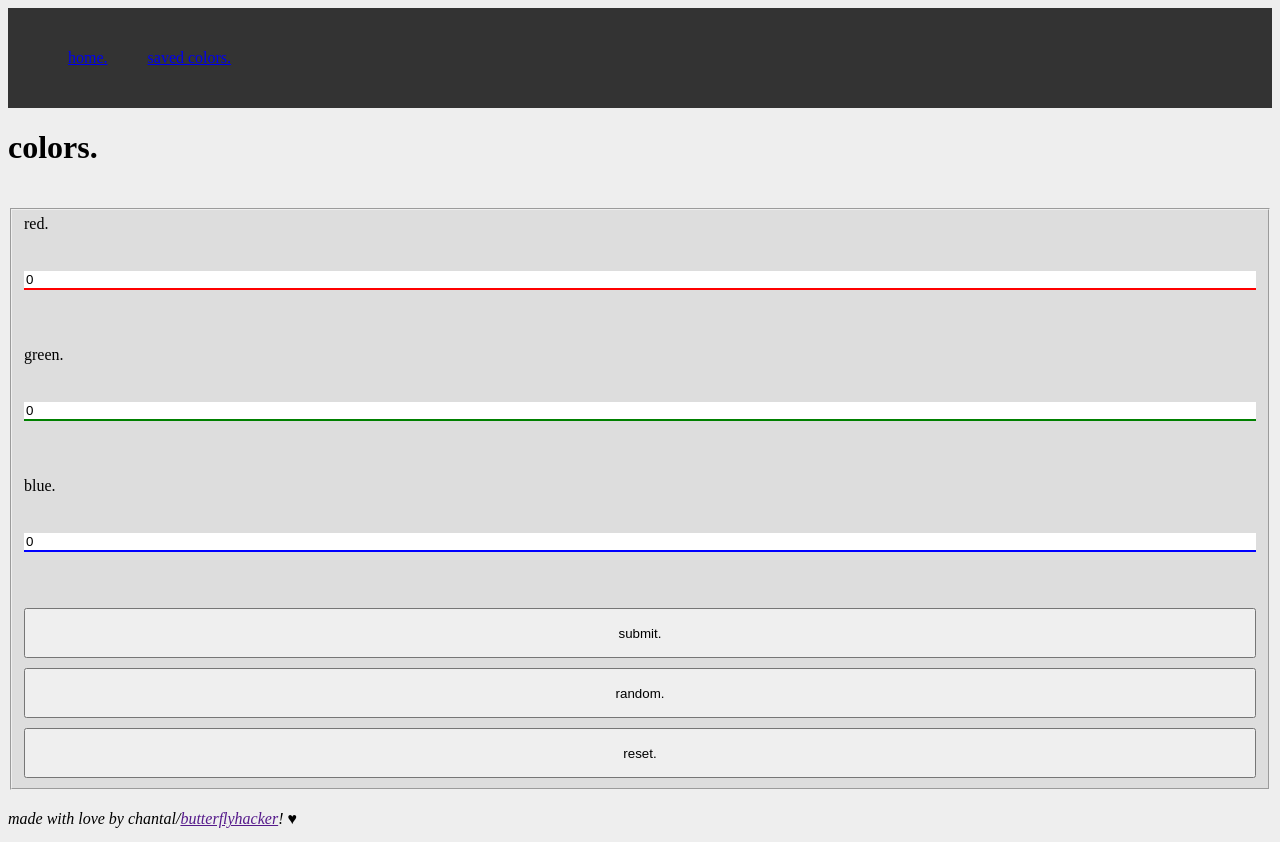
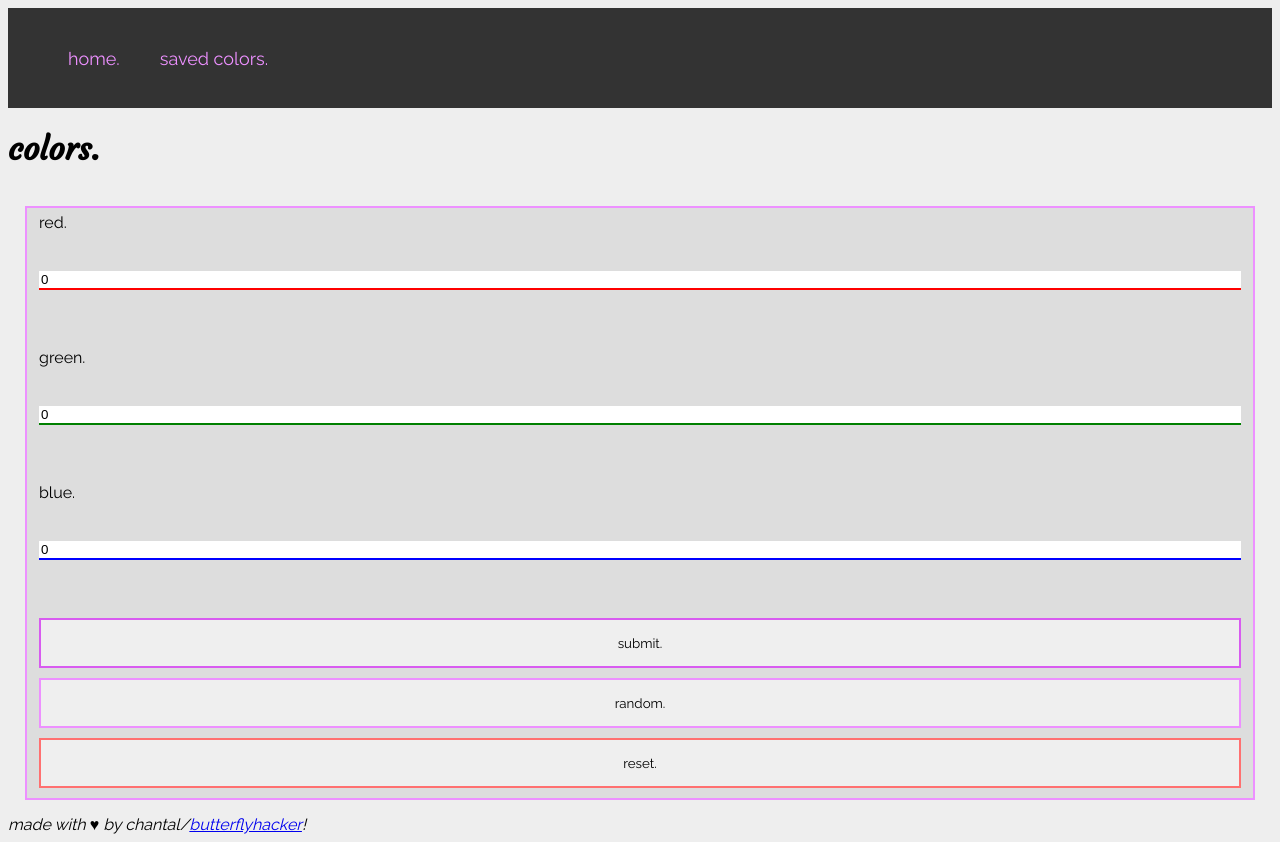
Before and after one commit to 0xbutterflyhacker/palette-gen, a React (Vite) app: page / in a window 1280 px wide. Built offline with nearby package versions, Linux system fonts and the light colour scheme.

Commit message:
styling edits

```diff
--- a/src/index.html
+++ b/src/index.html
@@ -6,11 +6,19 @@
     <title>colors.</title>
     <script type="module" src="main.tsx"></script>
     <link rel="stylesheet" href="styles.css" />
+    <link
+      rel="stylesheet"
+      href="https://fonts.googleapis.com/css2?family=Courgette&family=Raleway" />
   </head>
   <body>
     <div id="root"></div>
   </body>
   <footer>
-    <em>made with love by chantal/<a href="">butterflyhacker</a>! &#9829;</em>
+    <em>
+      made with &#9829; by chantal/<a
+        href="https://github.com/0xbutterflyhacker/"
+        >butterflyhacker</a
+      >!</em
+    >
   </footer>
 </html>
--- a/src/main.tsx
+++ b/src/main.tsx
@@ -4,7 +4,9 @@ import { BrowserRouter as Router, Route, Link, Routes } from 'react-router-dom';
 
 import * as Color from 'src/colors';
 
-const savedColors = React.createContext<Color.color[]>([]);
+const savedColors: React.Context<Set<Color.color>> = React.createContext<
+  Set<Color.color>
+>(new Set<Color.color>());
 
 ReactDOM.createRoot(document.querySelector('#root')!).render(<App />);
 
@@ -145,10 +147,11 @@ function ResultComp(props: {
   currentColor: Color.color;
   colorSetter: React.Dispatch<React.SetStateAction<Color.color | undefined>>;
 }) {
-  const savedList: Color.color[] = React.useContext(savedColors);
-  const save = (): void => {
+  const savedList: Set<Color.color> = React.useContext(savedColors);
+  const toggleSave = (): void => {
     const savedSet: Set<Color.color> = new Set(savedList);
-    if (!savedSet.has(props.currentColor)) savedList.push(props.currentColor);
+    if (!savedSet.has(props.currentColor)) savedList.add(props.currentColor);
+    else savedList.delete(props.currentColor);
   };
   const toggleHide = (
     e: React.MouseEvent<HTMLButtonElement>,
@@ -161,7 +164,9 @@ function ResultComp(props: {
   };
   return (
     <>
-      <div id="form-results">
+      <div
+        id="form-results"
+        style={{ border: `3px dashed ${props.currentColor.hex}` }}>
         <h2>your color is:</h2>
         <br />
         <div id="form-color">
@@ -169,7 +174,7 @@ function ResultComp(props: {
         </div>
         <button
           className="save"
-          onClick={save}
+          onClick={toggleSave}
           style={{ border: `2px solid ${props.currentColor.hex}` }}>
           save this color.
         </button>
@@ -180,7 +185,10 @@ function ResultComp(props: {
         }}>
         show/hide results.
       </button>
-      <div id="schemes" data-vis="true">
+      <div
+        id="schemes"
+        data-vis="true"
+        style={{ border: `3px dashed ${props.currentColor.hex}` }}>
         <SchemeComp currentColor={props.currentColor} />
       </div>
       <button
@@ -189,7 +197,10 @@ function ResultComp(props: {
         }}>
         show/hide visibility.
       </button>
-      <div id="visibility" data-vis="true">
+      <div
+        id="visibility"
+        data-vis="true"
+        style={{ border: `3px dashed ${props.currentColor.hex}` }}>
         <VisibilityComp currentColor={props.currentColor} />
       </div>
       <ColorForm colorSetter={props.colorSetter} />
@@ -215,60 +226,64 @@ function VisibilityComp(props: { currentColor: Color.color }) {
 }
 function VisibilityBox(props: { text: Color.color; background: Color.color }) {
   return (
+    <>
       <div className="vis-group">
-      <h3>{`${props.text.hex} on ${props.background.hex}`}</h3>
         <div
           style={{
             background: `${props.background.hex}`,
             color: `${props.text.hex}`,
             border: `2px solid ${props.text.hex}`,
           }}>
+          <h1>{`${props.text.hex} on ${props.background.hex}`}</h1>
+          <hr />
           <h2>large title.</h2>
           <h5>subtitle.</h5>
           <p>
             Lorem ipsum dolor sit amet, consectetur adipiscing elit, sed do
-          eiusmod tempor incididunt ut labore et dolore magna aliqua. Consequat
-          mauris nunc congue nisi vitae suscipit tellus mauris. Vitae turpis
-          massa sed elementum tempus egestas sed sed. Venenatis cras sed felis
-          eget velit aliquet sagittis id consectetur. Urna condimentum mattis
-          pellentesque id nibh tortor id aliquet lectus. Urna porttitor rhoncus
-          dolor purus non enim. Sit amet est placerat in egestas erat imperdiet
-          sed euismod. Blandit volutpat maecenas volutpat blandit aliquam.
-          Porttitor eget dolor morbi non arcu risus quis varius. Posuere ac ut
-          consequat semper viverra nam. Ac orci phasellus egestas tellus.
-          Pharetra convallis posuere morbi leo urna. Dictumst vestibulum rhoncus
-          est pellentesque elit. Id aliquet lectus proin nibh nisl. Vel orci
-          porta non pulvinar neque laoreet suspendisse. Volutpat lacus laoreet
-          non curabitur gravida arcu ac.
+            eiusmod tempor incididunt ut labore et dolore magna aliqua.
+            Consequat mauris nunc congue nisi vitae suscipit tellus mauris.
+            Vitae turpis massa sed elementum tempus egestas sed sed. Venenatis
+            cras sed felis eget velit aliquet sagittis id consectetur. Urna
+            condimentum mattis pellentesque id nibh tortor id aliquet lectus.
+            Urna porttitor rhoncus dolor purus non enim. Sit amet est placerat
+            in egestas erat imperdiet sed euismod. Blandit volutpat maecenas
+            volutpat blandit aliquam. Porttitor eget dolor morbi non arcu risus
+            quis varius. Posuere ac ut consequat semper viverra nam. Ac orci
+            phasellus egestas tellus. Pharetra convallis posuere morbi leo urna.
+            Dictumst vestibulum rhoncus est pellentesque elit. Id aliquet lectus
+            proin nibh nisl. Vel orci porta non pulvinar neque laoreet
+            suspendisse. Volutpat lacus laoreet non curabitur gravida arcu ac.
           </p>
         </div>
-      <h3>{`${props.background.hex} on ${props.text.hex}`}</h3>
         <div
           style={{
             background: `${props.text.hex}`,
             color: `${props.background.hex}`,
             border: `2px solid ${props.background.hex}`,
           }}>
+          <h1>{`${props.background.hex} on ${props.text.hex}`}</h1>
+          <hr />
           <h2>large title.</h2>
           <h5>subtitle.</h5>
           <p>
             Lorem ipsum dolor sit amet, consectetur adipiscing elit, sed do
-          eiusmod tempor incididunt ut labore et dolore magna aliqua. Consequat
-          mauris nunc congue nisi vitae suscipit tellus mauris. Vitae turpis
-          massa sed elementum tempus egestas sed sed. Venenatis cras sed felis
-          eget velit aliquet sagittis id consectetur. Urna condimentum mattis
-          pellentesque id nibh tortor id aliquet lectus. Urna porttitor rhoncus
-          dolor purus non enim. Sit amet est placerat in egestas erat imperdiet
-          sed euismod. Blandit volutpat maecenas volutpat blandit aliquam.
-          Porttitor eget dolor morbi non arcu risus quis varius. Posuere ac ut
-          consequat semper viverra nam. Ac orci phasellus egestas tellus.
-          Pharetra convallis posuere morbi leo urna. Dictumst vestibulum rhoncus
-          est pellentesque elit. Id aliquet lectus proin nibh nisl. Vel orci
-          porta non pulvinar neque laoreet suspendisse. Volutpat lacus laoreet
-          non curabitur gravida arcu ac.
+            eiusmod tempor incididunt ut labore et dolore magna aliqua.
+            Consequat mauris nunc congue nisi vitae suscipit tellus mauris.
+            Vitae turpis massa sed elementum tempus egestas sed sed. Venenatis
+            cras sed felis eget velit aliquet sagittis id consectetur. Urna
+            condimentum mattis pellentesque id nibh tortor id aliquet lectus.
+            Urna porttitor rhoncus dolor purus non enim. Sit amet est placerat
+            in egestas erat imperdiet sed euismod. Blandit volutpat maecenas
+            volutpat blandit aliquam. Porttitor eget dolor morbi non arcu risus
+            quis varius. Posuere ac ut consequat semper viverra nam. Ac orci
+            phasellus egestas tellus. Pharetra convallis posuere morbi leo urna.
+            Dictumst vestibulum rhoncus est pellentesque elit. Id aliquet lectus
+            proin nibh nisl. Vel orci porta non pulvinar neque laoreet
+            suspendisse. Volutpat lacus laoreet non curabitur gravida arcu ac.
           </p>
         </div>
       </div>
+    </>
   );
 }
 
@@ -395,7 +410,7 @@ function AnalogousScheme(props: {
 }
 
 function SavedPage() {
-  const savedList: React.JSX.Element[] = React.useContext(savedColors).map(
+  const savedList: React.JSX.Element[] = [...React.useContext(savedColors)].map(
     (h) => <ChipComp currentColor={h} key={h.hex} />
   );
   return (
--- a/src/styles.css
+++ b/src/styles.css
@@ -1,11 +1,13 @@
 body {
   background-color: #eee;
+  font-family: 'Raleway', serif;
 }
 
 #content {
   display: flex;
   justify-content: center;
   flex-direction: column;
+  gap: 10px;
 }
 #content #form-results,
 #content form,
@@ -15,8 +17,7 @@ body {
   display: flex;
   flex-direction: column;
 
-  padding-top: 20px;
-  padding-bottom: 20px;
+  padding: 15px;
 }
 #content form fieldset {
   display: flex;
@@ -68,14 +69,32 @@ nav ul {
   height: 100px;
   margin-top: 0%;
 }
-
 nav li {
   padding: 20px;
   list-style-type: none;
+  font-size: 18px;
+}
+nav li a {
+  text-decoration: none;
+  color: rgb(237, 144, 255);
+}
+nav li a:focus {
+  border: 2px solid #aaa;
+  background-color: #555;
+  padding: 20px;
+}
+nav li a:hover {
+  border: 2px solid rgb(244, 189, 255);
+  padding: 20px;
+}
+nav li a:active {
+  border: 2px solid rgb(216, 91, 240);
+  padding: 20px;
 }
 
 fieldset {
   background-color: #ddd;
+  border: 2px solid rgb(237, 144, 255);
 }
 
 input[id*='r'] {
@@ -93,8 +112,29 @@ input[id*='b'] {
 
 button {
   height: 50px;
+  font-family: 'Raleway', serif;
+  font-weight: 500;
+  border: 2px solid rgb(237, 144, 255);
+}
+button[type='submit'] {
+  border: 2px solid rgb(216, 91, 240);
+}
+button[type='reset'] {
+  border: 2px solid rgb(255, 112, 112);
 }
 
 *[data-vis='false'] {
   display: none !important;
 }
+
+h1,
+h2,
+h3 {
+  font-family: 'Courgette', sans-serif;
+}
+h4,
+h5,
+h6 {
+  font-size: medium;
+  font-weight: bold;
+}
```
Lines whose indentation alone changed are shown as unchanged.
